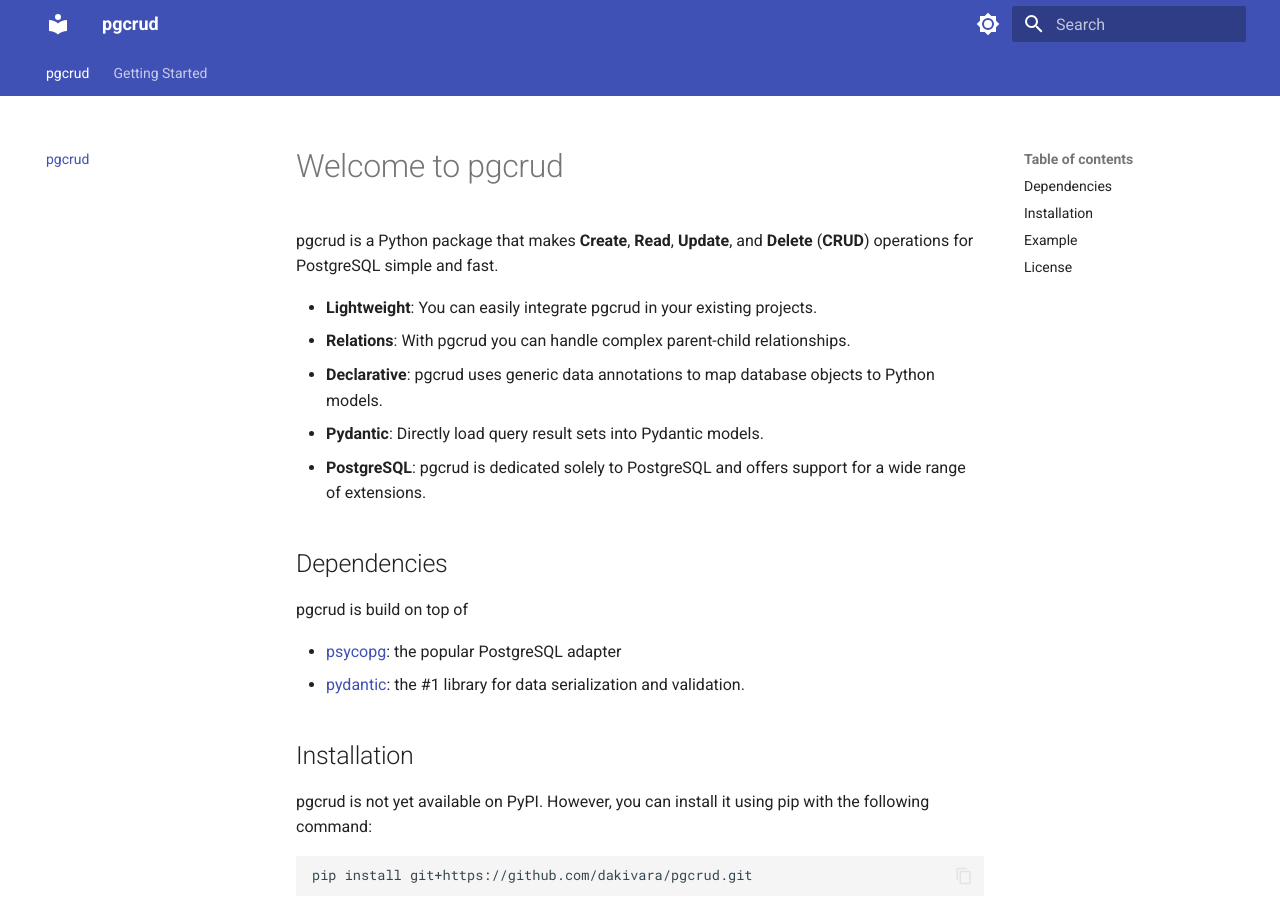
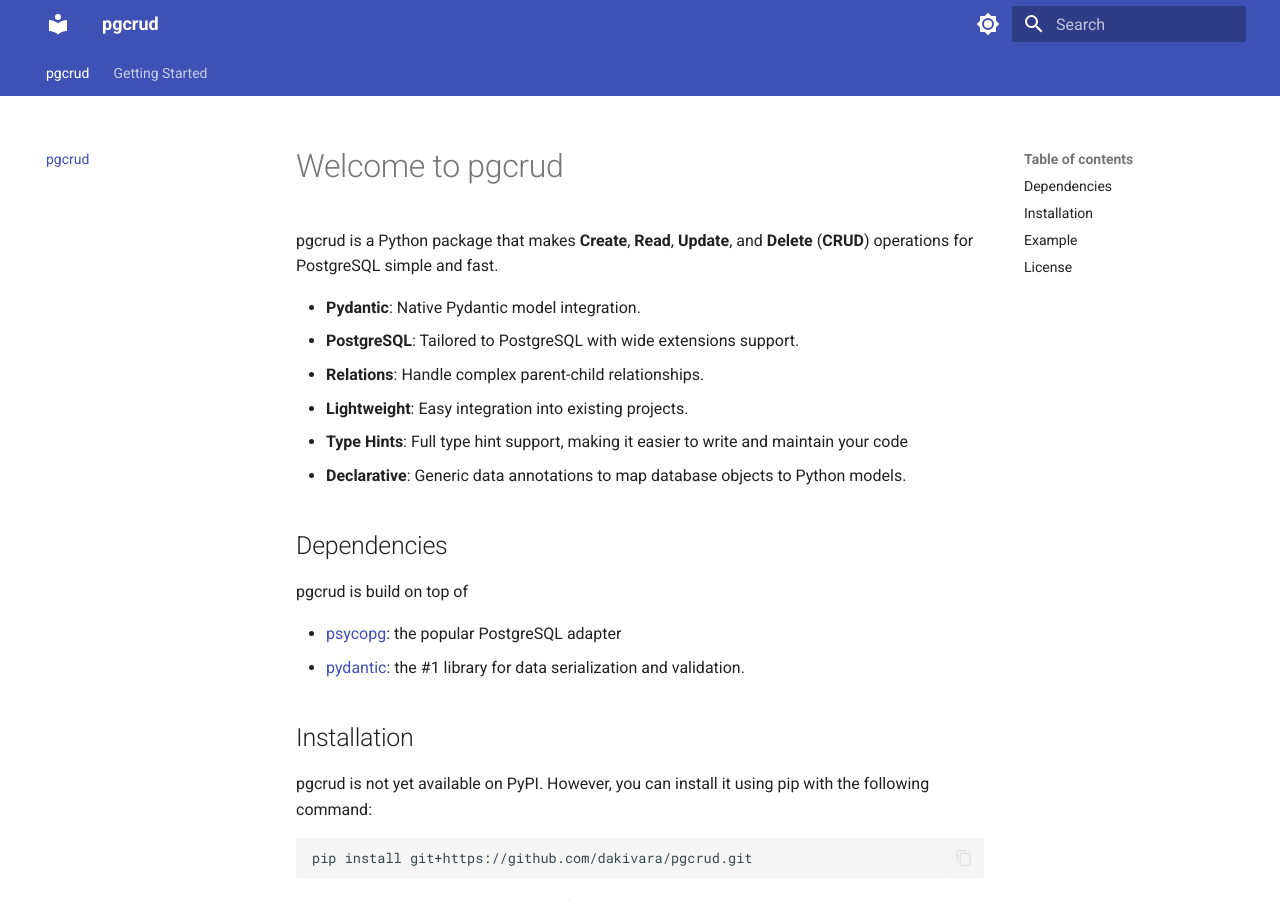
Before and after one commit to dakivara/pgcrud, an MkDocs documentation site: the page built from docs/index.md, in a window 1280 px wide and 900 px high. Built offline with MkDocs 1.6.1 and Material for MkDocs 9.7.7, drawn with Linux system fonts in a browser that asks for light colours.

Commit message:
update main bullet points

```diff
--- a/docs/index.md
+++ b/docs/index.md
@@ -2,11 +2,12 @@
 
 pgcrud is a Python package that makes **Create**, **Read**, **Update**, and **Delete** (**CRUD**) operations for PostgreSQL simple and fast.
 
-- **Lightweight**: You can easily integrate pgcrud in your existing projects.
-- **Relations**: With pgcrud you can handle complex parent-child relationships.
-- **Declarative**: pgcrud uses generic data annotations to map database objects to Python models.
-- **Pydantic**: Directly load query result sets into Pydantic models.
-- **PostgreSQL**: pgcrud is dedicated solely to PostgreSQL and offers support for a wide range of extensions.
+- **Pydantic**: Native Pydantic model integration.
+- **PostgreSQL**: Tailored to PostgreSQL with wide extensions support.
+- **Relations**: Handle complex parent-child relationships.
+- **Lightweight**: Easy integration into existing projects.
+- **Type Hints**: Full type hint support, making it easier to write and maintain your code
+- **Declarative**: Generic data annotations to map database objects to Python models.
 
 ## Dependencies
 
```
